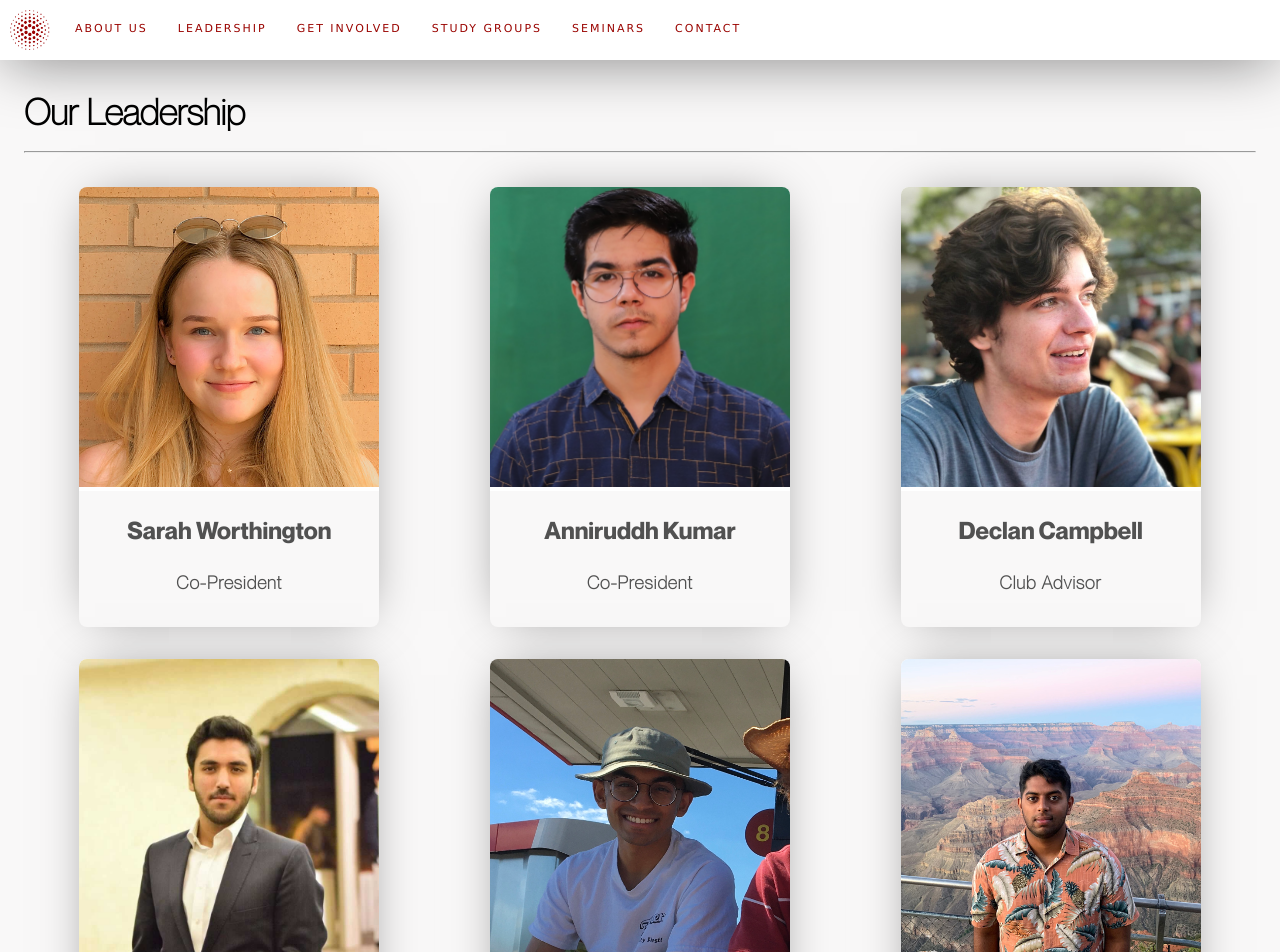
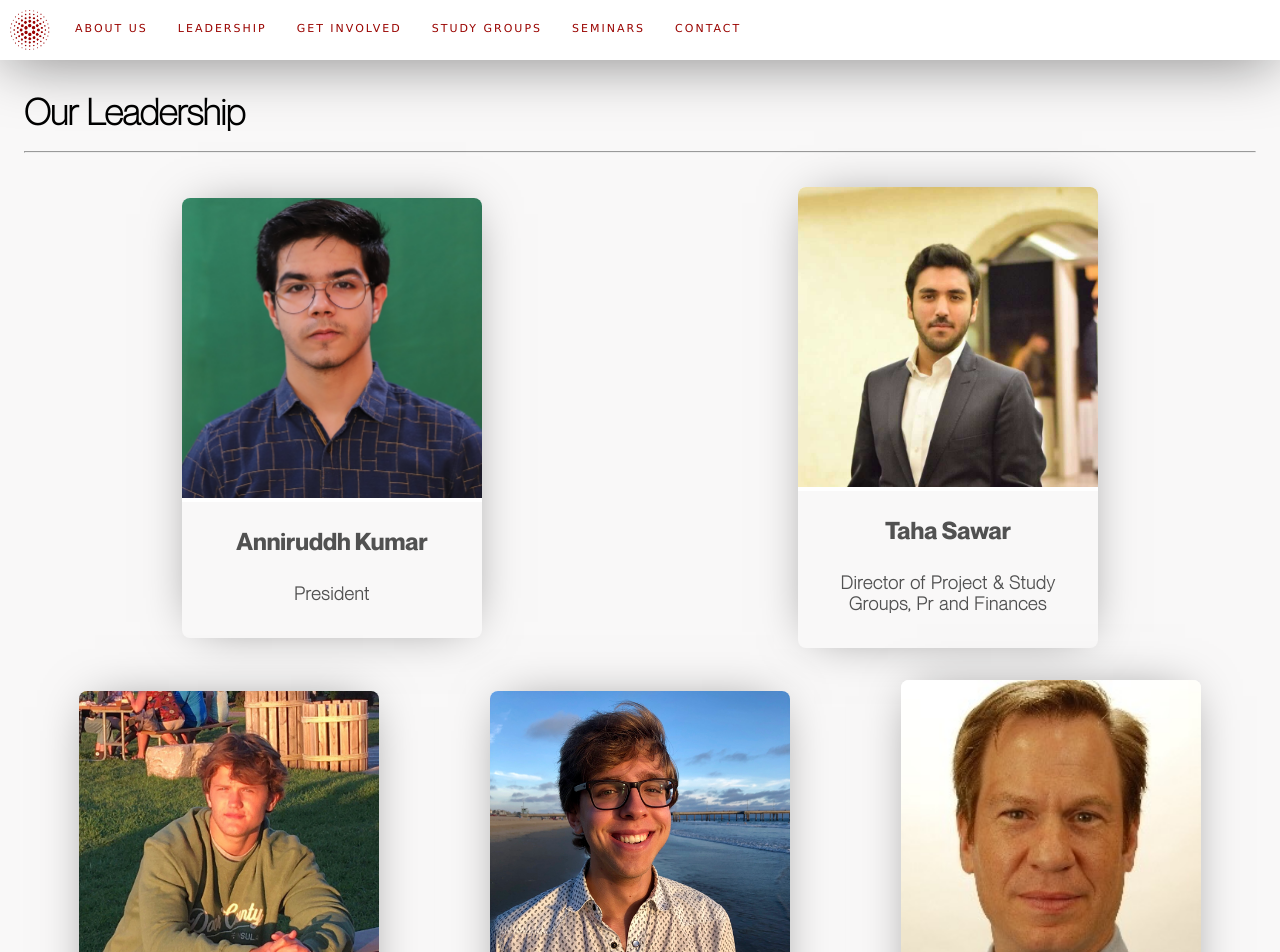
Before and after one commit to aiclubuwmadison/aiclubuwmadison.github.io, a React (Create React App) app: page /#/leadership in a window 1280 px wide. Shown: the top 952 px of the page. Built offline with nearby package versions, Linux system fonts and the light colour scheme.

Commit message:
Updated leadership spring 2022

```diff
--- a/src/components/Leadership.js
+++ b/src/components/Leadership.js
@@ -15,54 +15,29 @@ const Leadership = () => {
                 <Grid container direction="row" justify="center" alignItems="center">
                     <Grid item xs>
                         <Portrait
-                            file="sarah.jpg"
-                            title="Co-President"
-                            name="Sarah Worthington"
-                            link="https://www.linkedin.com/in/sarah-worthington/"
-                        />
-                    </Grid>
-                    <Grid item xs>
-                        <Portrait
                             file="anniruddh.jpg"
-                            title="Co-President"
+                            title="President"
                             name="Anniruddh Kumar"
                         />
                     </Grid>
                     <Grid item xs>
                         <Portrait
-                            file="declan.jpg"
-                            title="Club Advisor"
-                            name="Declan Campbell"
+                            file="taha.jpg"
+                            title="Director of Project & Study Groups, Pr and Finances"
+                            name="Taha Sawar"
+                            link="https://www.linkedin.com/in/sawar/"
                         />
                     </Grid>
                 </Grid>
                 <Grid container direction="row" justify="center" alignItems="center">
                     <Grid item xs>
                         <Portrait
-                            file="taha.jpg"
-                            title="Student Relations"
-                            name="Taha Sawar"
-                            link="https://www.linkedin.com/in/sawar/"
+                            file="ethan.jpg"
+                            title="Webmaster"
+                            name="Ethan Wheeler"
+                            link="https://www.linkedin.com/in/ethan-wheeler-abcdef/"
                         />
                     </Grid>
-                    <Grid item xs>
-                        <Portrait
-                            file="soham.jpg"
-                            title="Webmaster"
-                            name="Soham Dasgupta"
-                            link="https://www.linkedin.com/in/sohdas"
-                        />
-                    </Grid>
-                    <Grid item xs>
-                        <Portrait
-                            file="vishnu.jpg"
-                            title="Head of Finance"
-                            name="Vishnu Yarlagadda"
-                            link="https://www.linkedin.com/in/vishnu-yarlagadda-3b9b52183/"
-                        />
-                    </Grid>
-                </Grid>
-                <Grid container direction="row" justify="center" alignItems="center">
                     <Grid item xs>
                         <Portrait
                             file="alex.jpg"
```
Also changed, not shown: public/images/portraits/ethan.jpg (added).
